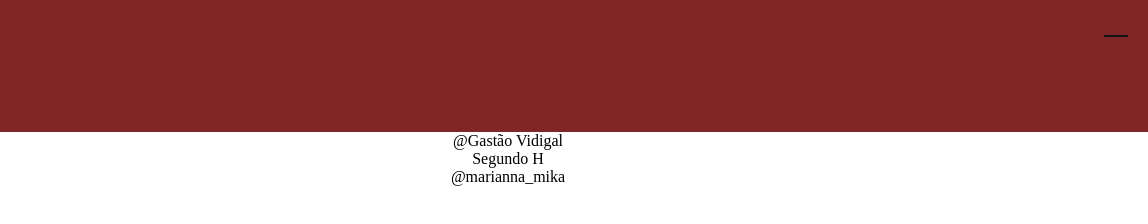
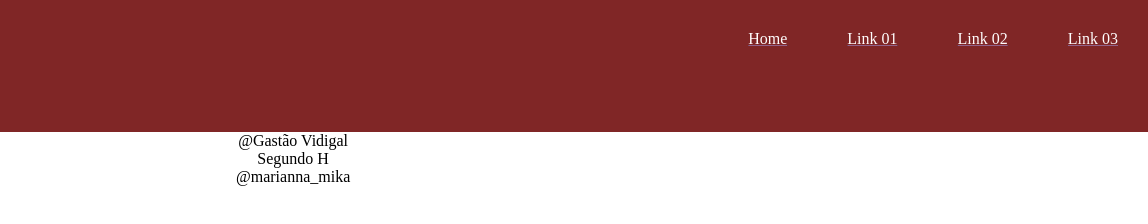
Before and after one commit to asxrangel/2h2t, a plain HTML site: page index.html in a window 1280 px wide. Shown: the full height of the page, 132-1280 px from the left. Drawn offline with Linux system fonts and the light colour scheme.

Commit message:
Aula 11-08

```diff
--- a/estilo.css
+++ b/estilo.css
@@ -4,7 +4,7 @@
 }
 :root {
    --cor-fundo:rgb(128, 38, 38);
-   --cor-fonte: rgb(20, 20, 20);
+   --cor-fonte: rgb(255, 253, 253);
    --cor-hover: rgb(71, 112, 165);
 }
 a {
@@ -44,7 +44,7 @@ ul{
 }
 .nav {
     max-height: 0;
-    transition: max-height   .5s ease-out;
+    transition: max-height  .5s ease-out;
 }
 .hamb {
     cursor: pointer;
@@ -52,15 +52,15 @@ ul{
     padding: 35px 20px;
 }
 .hamb-line{
-    background-color: var(--cor-fonte);
+    background-color: white;
     display: block;
     height: 2px;
     position: relative;
     width: 24px;
 }
-.hamb-ling::before,
-.hamb-ling::after{
-    background-color: var(--cor-fonte);
+.hamb-line::before,
+.hamb-line::after{
+    background-color: white;
     content: '';
     display: block;
     height: 100%;
@@ -93,23 +93,32 @@ ul{
     top:0;
 }
 .rodape{
-    width: 100%;
     text-align: center;
 }
-@media screen and (min-width: 768px){
-   .menu{
-    height: 100px;
-    background-color: rgb(23, 114, 94);
-    text-align: center;
-    font-size: 35px;
-   }
+@media screen and (min-width: 820px){
+  .nav{
+    max-height: none;
+    top: 0;
+    position: relative;
+    float: right;
+    width: fit-content;
+    background-color: transparent;
+  }
+  .menu li{
+    float: left;
+  }
+  .menu a:houver{
+    background-color: transparent;
+  }
+  .hamb{
+    display: none;
+  }
+  .menu li {
+    text-decoration: underline;
+  }
 }
-@media screen and (min-width: 1280px){
-    .menu{
-        height: 100px;
-        background-color: rgb(22, 33, 95);
-        color: #fff;
-        font-size: 64px;
-        text-align: center;
-       }
+
+
+@media screen and (min-width: 1028px){
+
 }
--- a/index.html
+++ b/index.html
@@ -14,6 +14,7 @@
      <label for="side-menu" class="hamb"><samp class="hamb-line"></samp></label>
      <nav class="nav">
          <ul class="menu">
+            <li><a href="#">Home</a></li>
             <li><a href="#">Link 01</a></li>
             <li><a href="#">Link 02</a></li>
             <li><a href="#">Link 03</a></li>
```
